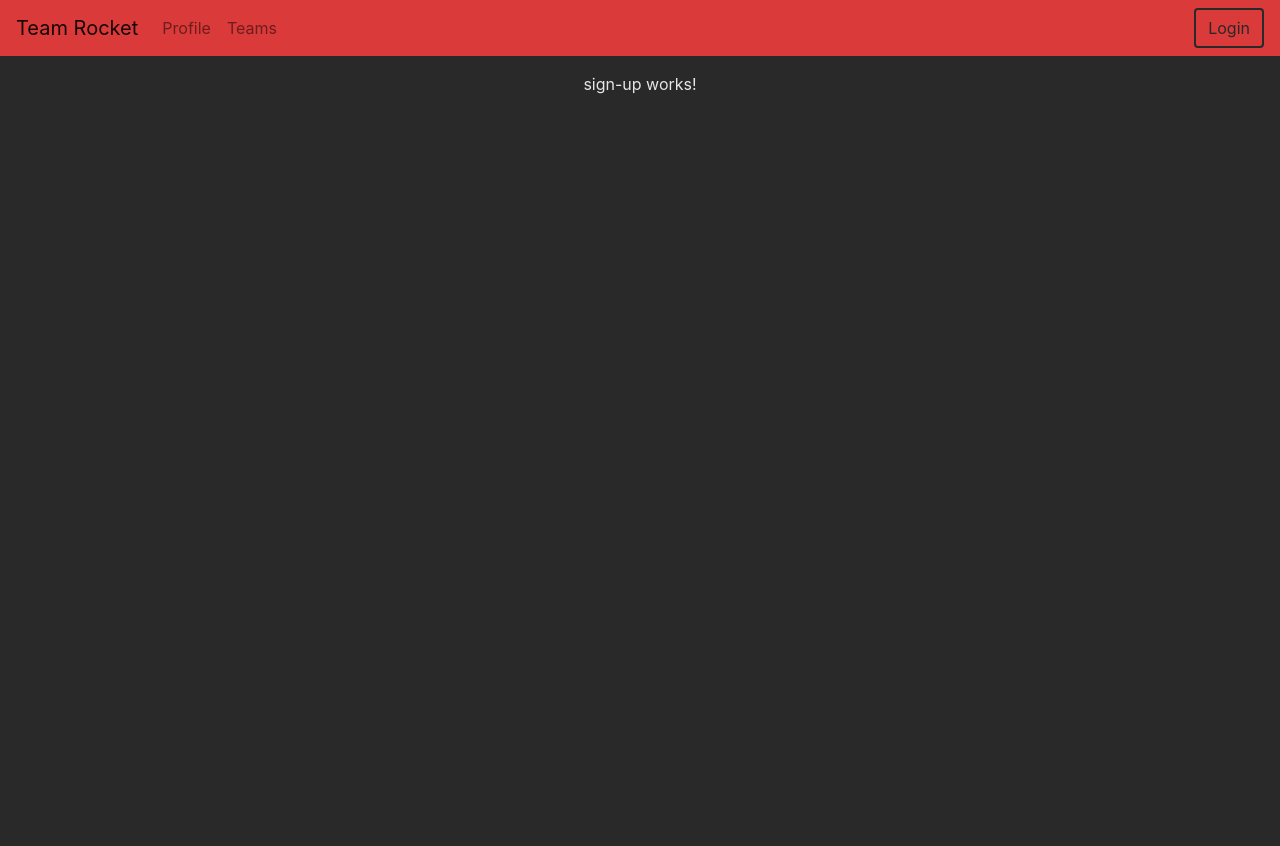
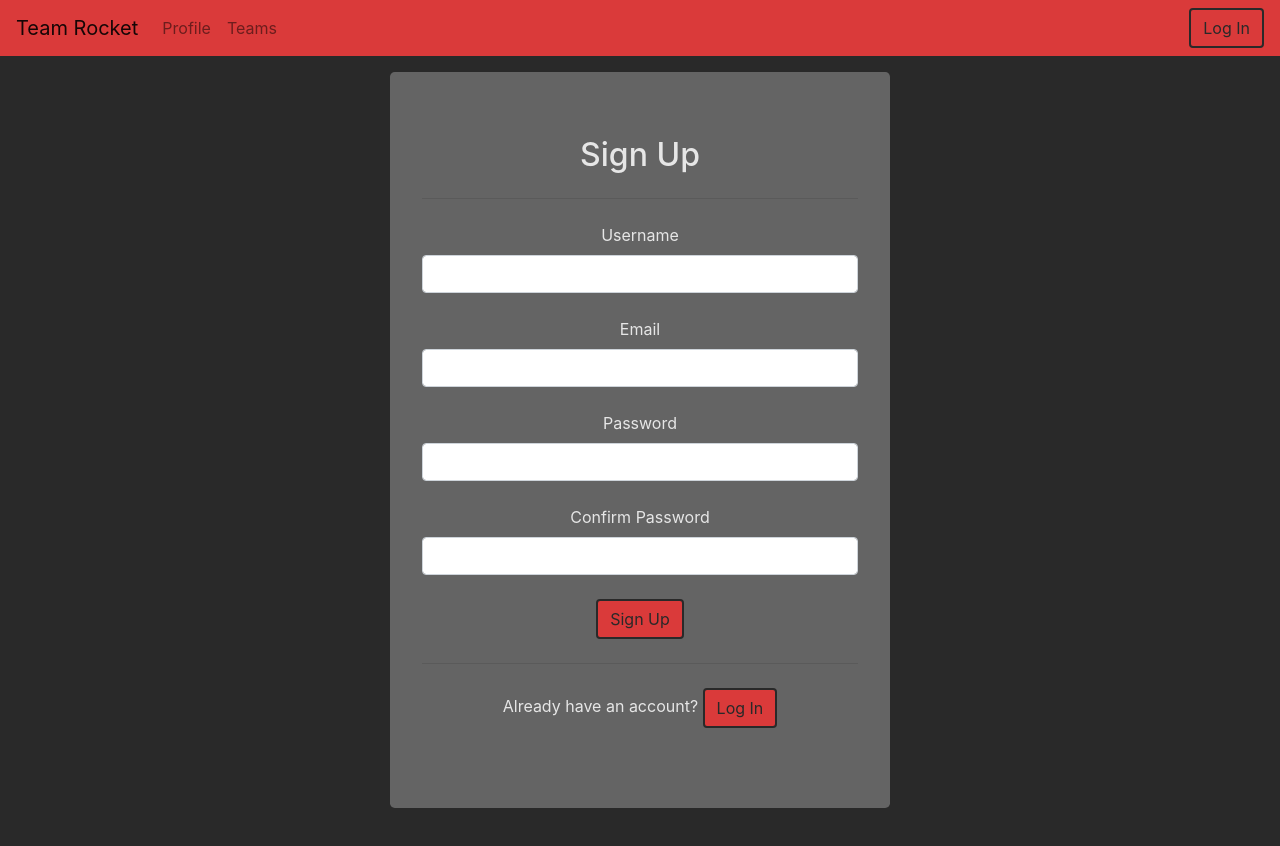
Before and after one commit to nickdstubbs/Team-Rocket, an Angular app in the folder team-rocket-frontend/: page /sign-up in a window 1280 px wide. Shown: the top 846 px of the page. Before the commit the page ends 800 px from the top, so only its background shows below. Built offline with nearby package versions, Linux system fonts and the light colour scheme.

Commit message:
Gave a face to the login and sign up

```diff
--- a/team-rocket-frontend/src/app/app.component.html
+++ b/team-rocket-frontend/src/app/app.component.html
@@ -21,7 +21,8 @@
         </li>
       </ul>
       <form class="form-inline my-2 my-lg-0">
-        <button class="btn myButton my-2 my-sm-0" routerLink="/log-in">Login</button>
+        <button *ngIf="!loggedIn" class="btn myButton my-2 my-sm-0" routerLink="/log-in">Log In</button>
+        <button *ngIf="loggedIn" class="btn myButton my-2 my-sm-0" routerLink="/home">Log Out</button>
       </form>
     </div>
   </nav>
--- a/team-rocket-frontend/src/app/app.component.ts
+++ b/team-rocket-frontend/src/app/app.component.ts
@@ -1,4 +1,5 @@
-import { Component } from '@angular/core';
+import { Component, OnInit } from '@angular/core';
+import { SSL_OP_NO_SESSION_RESUMPTION_ON_RENEGOTIATION } from 'constants';
 
 @Component({
   selector: 'app-root',
@@ -6,6 +7,9 @@ import { Component } from '@angular/core';
   styleUrls: ['./app.component.css']
 })
 export class AppComponent {
+
+  title = 'Team Rocket';
+  loggedIn = false;
   showDropdown = false;
   show() {
     this.showDropdown = true;
@@ -14,5 +18,6 @@ export class AppComponent {
     this.showDropdown = false;
   }
 
-  title = 'Team Rocket';
+
+
 }
--- a/team-rocket-frontend/src/app/components/log-in/log-in.component.css
+++ b/team-rocket-frontend/src/app/components/log-in/log-in.component.css
@@ -0,0 +1,4 @@
+.myLogin {
+    background-color: var(--card-color);
+    max-width: 500px;
+}
--- a/team-rocket-frontend/src/app/components/log-in/log-in.component.html
+++ b/team-rocket-frontend/src/app/components/log-in/log-in.component.html
@@ -1,3 +1,20 @@
-<p>
-  log-in works!
-</p>
+<div class="container" align=center>
+  <div class="jumbotron myLogin">
+    <h2>Log In</h2>
+    <hr class="my-4">
+    <form class="form-group">
+      <label>Email</label>
+      <input class="form-control" type="email">
+      <br>
+      <label>Password</label>
+      <input class="form-control" type="password">
+      <br>
+      <button class="btn myButton" routerLink="/profile">Log In</button>
+    </form>
+    <hr class="my-4">
+    <p>
+      Aren't part of the team?
+      <button class="btn myButton" routerLink="/sign-up">Sign Up</button>
+    </p>
+  </div>
+</div>
--- a/team-rocket-frontend/src/app/components/log-in/log-in.component.ts
+++ b/team-rocket-frontend/src/app/components/log-in/log-in.component.ts
@@ -7,9 +7,11 @@ import { Component, OnInit } from '@angular/core';
 })
 export class LogInComponent implements OnInit {
 
+
   constructor() { }
 
   ngOnInit() {
+
   }
 
 }
--- a/team-rocket-frontend/src/app/components/profile/profile.component.html
+++ b/team-rocket-frontend/src/app/components/profile/profile.component.html
@@ -1,4 +1,4 @@
 <div class="container">
-  <h1>Hello, Trainer {{user.name}}</h1>
+  <h1>Hello, {{user.name}}</h1>
 
 </div>
--- a/team-rocket-frontend/src/app/components/profile/profile.component.ts
+++ b/team-rocket-frontend/src/app/components/profile/profile.component.ts
@@ -8,7 +8,7 @@ import { User } from '../../user';
 })
 export class ProfileComponent implements OnInit {
   user: User = {
-    name: "James"
+    name: "Youngster Joey"
   }
   constructor() { }
 
--- a/team-rocket-frontend/src/app/components/sign-up/sign-up.component.css
+++ b/team-rocket-frontend/src/app/components/sign-up/sign-up.component.css
@@ -0,0 +1,4 @@
+.mySignup {
+    background-color: var(--card-color);
+    max-width: 500px;
+}
--- a/team-rocket-frontend/src/app/components/sign-up/sign-up.component.html
+++ b/team-rocket-frontend/src/app/components/sign-up/sign-up.component.html
@@ -1,3 +1,26 @@
-<p>
-  sign-up works!
-</p>
+<div class="container" align=center>
+  <div class="jumbotron mySignup">
+    <h2>Sign Up</h2>
+    <hr class="my-4">
+    <form class="form-group">
+      <label>Username</label>
+      <input class="form-control" type="text">
+      <br>
+      <label>Email</label>
+      <input class="form-control" type="email">
+      <br>
+      <label>Password</label>
+      <input class="form-control" type="password">
+      <br>
+      <label>Confirm Password</label>
+      <input class="form-control" type="password">
+      <br>
+      <button class="btn myButton" routerLink="/profile">Sign Up</button>
+    </form>
+    <hr class="my-4">
+    <p>
+      Already have an account?
+      <button class="btn myButton" routerLink="/log-in">Log In</button>
+    </p>
+  </div>
+</div>
--- a/team-rocket-frontend/src/app/components/teams/teams.component.ts
+++ b/team-rocket-frontend/src/app/components/teams/teams.component.ts
@@ -21,7 +21,7 @@ export class TeamsComponent implements OnInit {
 
     let t: Team = {
       nickname: "The Best",
-      description: "The best team in all of everywhere",
+      description: "All of my top percentage Rattata",
       poketeam: {
         p1: p,
         p2: p,
```
Also changed, not shown: team-rocket-frontend/src/styles.css (line endings or trailing spaces).
